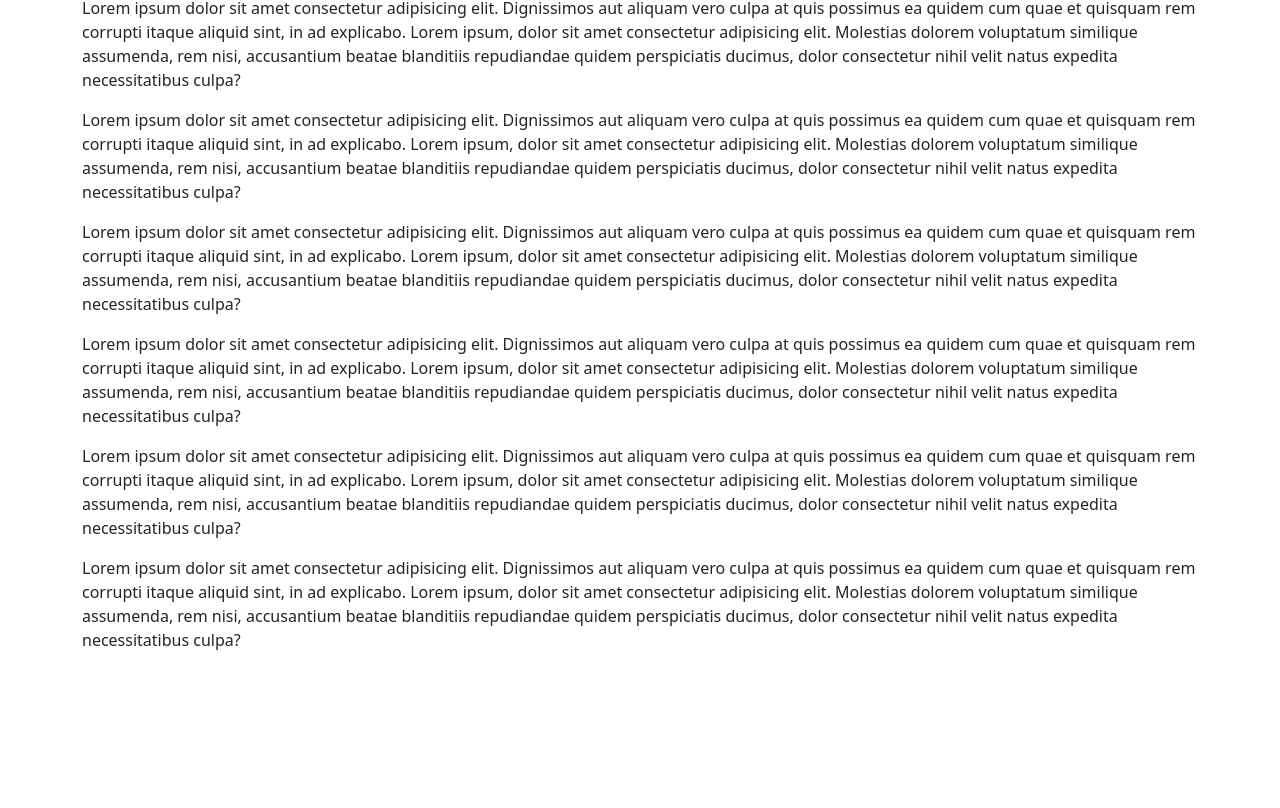
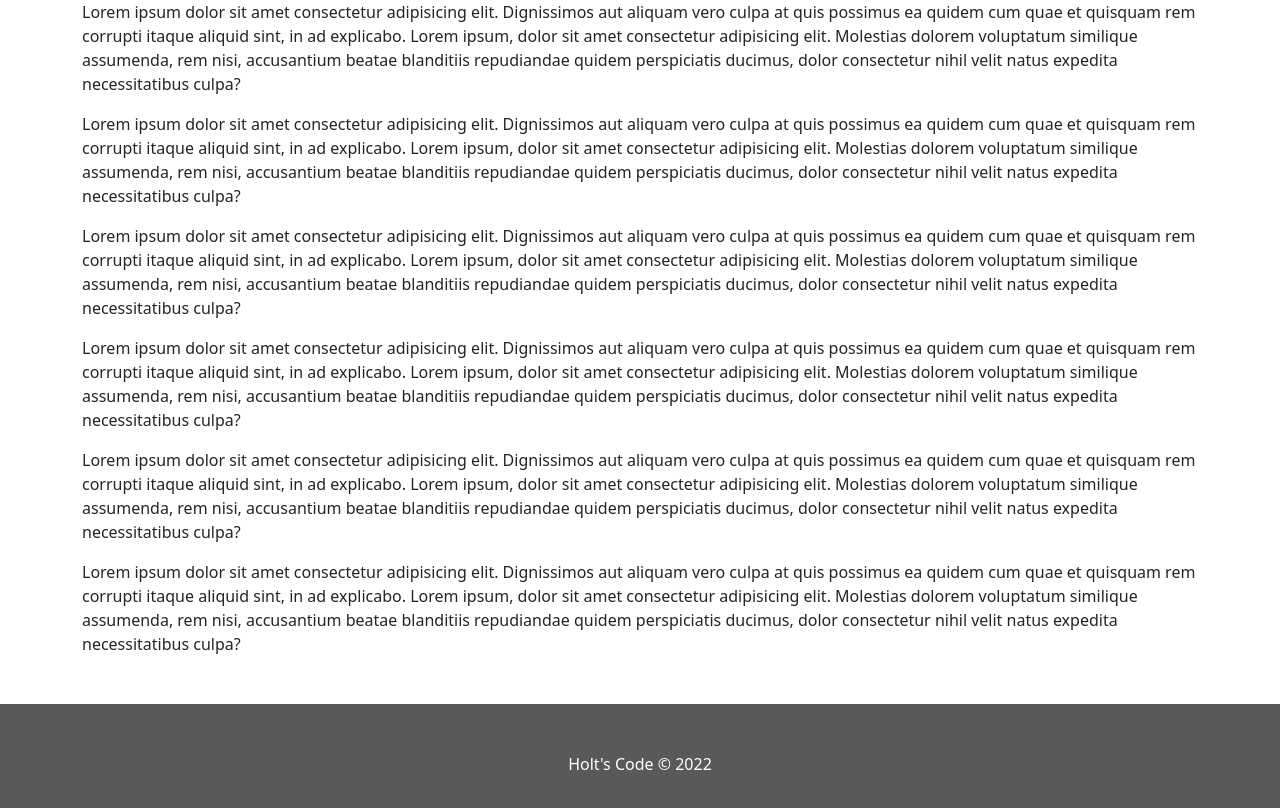
Before and after one commit to jholt33/holts-code, a React (Create React App) app: page / in a window 1280 px wide. Shown: the part 1976-2784 px from the top of the page. Before the commit the page ends 2676 px from the top, so only its background shows below. Built offline with nearby package versions, Linux system fonts and the light colour scheme.

Commit message:
Add footer / fix scroll

```diff
--- /dev/null
+++ b/src/components/Footer.js
@@ -0,0 +1,12 @@
+import "./Footer.scss";
+
+function Footer() {
+  return (
+    <footer className="footer mt-auto">
+      <div className="container my-5">
+        <p>Holt's Code &copy; {new Date().getFullYear()}</p>
+      </div>
+    </footer>
+  );
+}
+export default Footer;
--- /dev/null
+++ b/src/components/Footer.scss
@@ -0,0 +1,9 @@
+.footer {
+    background-color: #58595b;
+    color: white;
+    text-align: center;
+
+    p {
+        margin: 0;
+    }
+}
--- a/src/components/MainNav.js
+++ b/src/components/MainNav.js
@@ -9,10 +9,10 @@ import "./MainNav.scss";
 
 function MainNav() {
   return (
-    <>
+    <header>
       {/* Set to adjust nav collapse breakpoint */}
       {["sm"].map((expand) => (
-        <Navbar key={expand} expand={expand} sticky="top" className="mt-0 mb-3">
+        <Navbar key={expand} expand={expand} fixed="top" className="mt-0 mb-3">
           <Container fluid>
             <div className="d-flex align-items-center">
               <Navbar.Brand href="/">
@@ -54,7 +54,7 @@ function MainNav() {
           </Container>
         </Navbar>
       ))}
-    </>
+    </header>
   );
 }
 
--- a/src/custom.scss
+++ b/src/custom.scss
@@ -1,2 +1,12 @@
 /* import bootstrap to set changes */
 @import "../node_modules/bootstrap/scss/bootstrap";
+
+#root {
+    display: flex;
+    flex-direction: column;
+    height: 100vh;
+}
+
+main {
+    margin-top: 5rem;
+}
--- a/src/index.scss
+++ b/src/index.scss
@@ -5,6 +5,8 @@ body {
     sans-serif;
   -webkit-font-smoothing: antialiased;
   -moz-osx-font-smoothing: grayscale;
+  height: 100%;
+  position: relative;
 }
 
 code {
--- a/src/pages/Layout.js
+++ b/src/pages/Layout.js
@@ -1,11 +1,15 @@
 import { Outlet } from "react-router-dom";
+import Footer from "../components/Footer";
 import MainNav from "../components/MainNav";
 
 function Layout() {
   return (
     <>
       <MainNav />
-      <Outlet />
+      <main>
+        <Outlet />
+      </main>
+      <Footer />
     </>
   );
 }
```
